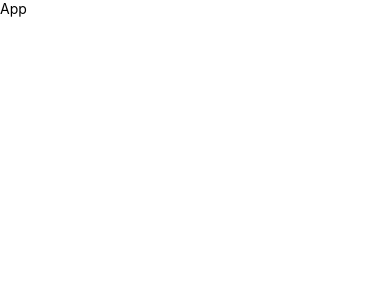
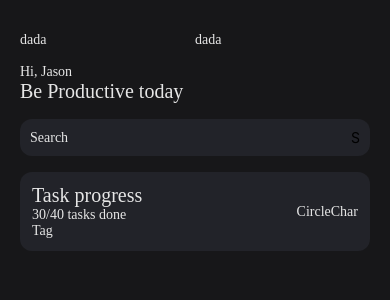
Before and after one commit to PhamBaBac/todoList, a React Native app: screen / in a window 390 px wide. Shown: the top 300 px of the page. Built offline with nearby package versions, Linux system fonts and the light colour scheme.

Commit message:
add components

```diff
--- a/App.tsx
+++ b/App.tsx
@@ -1,12 +1,18 @@
-import { View, Text } from 'react-native'
 import React from 'react'
+import HomeScreen from './src/screens/homes/HomeScreen'
+import { StatusBar } from 'react-native'
 
 const App = () => {
   return (
-    <View>
-      <Text>App</Text>
-    </View>
-  )
+    <>
+      <StatusBar
+        translucent
+        barStyle={'light-content'}
+        backgroundColor="transparent"
+      />
+      <HomeScreen />
+    </>
+  );
 }
 
 export default App
--- /dev/null
+++ b/src/components/CardComponent.tsx
@@ -0,0 +1,21 @@
+import {View, Text, StyleProp, ViewStyle} from 'react-native';
+import React, {ReactNode} from 'react';
+import {globalStyles} from '../styles/globalStyles';
+
+interface Props {
+  children: ReactNode;
+  bgColor?: string;
+  styles?: StyleProp<ViewStyle>;
+}
+
+const CardComponent = (props: Props) => {
+  const {children, bgColor, styles} = props;
+
+  return (
+    <View style={[globalStyles.inputContainer, {padding: 12}, styles]}>
+      {children}
+    </View>
+  );
+};
+
+export default CardComponent;
--- /dev/null
+++ b/src/components/Container.tsx
@@ -0,0 +1,18 @@
+import {View, Text, ScrollView} from 'react-native';
+import React, {ReactNode} from 'react';
+import {globalStyles} from '../styles/globalStyles';
+
+interface Props {
+  title?: string;
+  back?: boolean;
+  right?: ReactNode;
+  children: ReactNode;
+}
+
+const Container = (props: Props) => {
+  const {title, back, right, children} = props;
+
+  return <ScrollView style={[globalStyles.container]}>{children}</ScrollView>;
+};
+
+export default Container;
--- /dev/null
+++ b/src/components/RowComponent.tsx
@@ -0,0 +1,41 @@
+import {View, Text, TouchableOpacity, StyleProp, ViewStyle} from 'react-native';
+import React, {ReactNode} from 'react';
+import {globalStyles} from '../styles/globalStyles';
+
+interface Props {
+  children: ReactNode;
+  justify?:
+    | 'center'
+    | 'flex-start'
+    | 'flex-end'
+    | 'space-between'
+    | 'space-around'
+    | 'space-evenly'
+    | undefined;
+  onPress?: () => void;
+  styles?: StyleProp<ViewStyle>;
+}
+
+const RowComponent = (props: Props) => {
+  const {children, justify, onPress, styles} = props;
+
+  const localStyle = [
+    globalStyles.row,
+    {
+      justifyContent: justify ?? 'center',
+    },
+    styles,
+  ];
+
+  return onPress ? (
+    <TouchableOpacity
+      style={localStyle}
+      onPress={onPress ? () => onPress() : undefined}>
+      {children}
+    </TouchableOpacity>
+  ) : (
+    <View style={localStyle}>{children}</View>
+  );
+};
+
+export default RowComponent;
--- /dev/null
+++ b/src/components/SectionComponent.tsx
@@ -0,0 +1,15 @@
+import {View, Text} from 'react-native';
+import React, {Children, ReactNode} from 'react';
+import {globalStyles} from '../styles/globalStyles';
+
+interface Props {
+  children: ReactNode;
+}
+
+const SectionComponent = (props: Props) => {
+  const {children} = props;
+
+  return <View style={[globalStyles.section]}>{children}</View>;
+};
+
+export default SectionComponent;
--- /dev/null
+++ b/src/components/TextComponent.tsx
@@ -0,0 +1,34 @@
+import {View, Text} from 'react-native';
+import React from 'react';
+import {globalStyles} from '../styles/globalStyles';
+import {fontFamilies} from '../constants/fontFamilies';
+import {colors} from '../constants/colors';
+
+interface Props {
+  text: string;
+  size?: number;
+  font?: string;
+  color?: string;
+  flex?: number;
+}
+
+const TextComponent = (props: Props) => {
+  const {text, font, size, color, flex} = props;
+
+  return (
+    <Text
+      style={[
+        globalStyles.text,
+        {
+          flex: flex ?? 1,
+          fontFamily: font ?? fontFamilies.regular,
+          fontSize: size ?? 14,
+          color: color ?? colors.desc,
+        },
+      ]}>
+      {text}
+    </Text>
+  );
+};
+
+export default TextComponent;
--- /dev/null
+++ b/src/components/TitleComponent.tsx
@@ -0,0 +1,26 @@
+import {View, Text} from 'react-native';
+import React from 'react';
+import TextComponent from './TextComponent';
+import {fontFamilies} from '../constants/fontFamilies';
+
+interface Props {
+  text: string;
+  font?: string;
+  size?: number;
+  color?: string;
+}
+
+const TitleComponent = (props: Props) => {
+  const {text, font, size, color} = props;
+
+  return (
+    <TextComponent
+      size={size ?? 20}
+      font={font ?? fontFamilies.semiBold}
+      color={color}
+      text={text}
+    />
+  );
+};
+
+export default TitleComponent;
--- /dev/null
+++ b/src/constants/colors.ts
@@ -0,0 +1,9 @@
+export const colors = {
+  bgColor: '#171719',
+  gray: '#222329',
+  gray2: '#696B6F',
+  text: '#ffffff',
+  desc: '#e6e6e6',
+  blue: '#3618e0b3',
+  white: '#fafafa',
+};
--- /dev/null
+++ b/src/screens/homes/HomeScreen.tsx
@@ -0,0 +1,51 @@
+import React from 'react';
+import {Text, View} from 'react-native';
+import CardComponent from '../../components/CardComponent';
+import Container from '../../components/Container';
+import RowComponent from '../../components/RowComponent';
+import SectionComponent from '../../components/SectionComponent';
+import TextComponent from '../../components/TextComponent';
+import TitleComponent from '../../components/TitleComponent';
+import {globalStyles} from '../../styles/globalStyles';
+
+const HomeScreen = () => {
+  return (
+    <Container>
+      <SectionComponent>
+        <RowComponent justify="space-between">
+          <TextComponent text="dada" />
+          <TextComponent text="dada" />
+        </RowComponent>
+      </SectionComponent>
+      <SectionComponent>
+        <TextComponent text="Hi, Jason" />
+        <TitleComponent text="Be Productive today" />
+      </SectionComponent>
+      <SectionComponent>
+        <RowComponent
+          styles={[globalStyles.inputContainer]}
+          onPress={() => console.log('Say hi')}>
+          <TextComponent text="Search" />
+          <Text>S</Text>
+        </RowComponent>
+      </SectionComponent>
+      <SectionComponent>
+        <CardComponent>
+          <RowComponent>
+            <View style={{flex: 1}}>
+              <TitleComponent text="Task progress" />
+              <TextComponent text="30/40 tasks done" />
+
+              <TextComponent text="Tag" />
+            </View>
+            <View>
+              <TextComponent text="CircleChar" />
+            </View>
+          </RowComponent>
+        </CardComponent>
+      </SectionComponent>
+    </Container>
+  );
+};
+
+export default HomeScreen;
--- /dev/null
+++ b/src/styles/globalStyles.ts
@@ -0,0 +1,35 @@
+import {Platform, StyleSheet} from 'react-native';
+import {colors} from '../constants/colors';
+import {fontFamilies} from '../constants/fontFamilies';
+
+export const globalStyles = StyleSheet.create({
+  container: {
+    flex: 1,
+    backgroundColor: colors.bgColor,
+    padding: 20,
+    paddingTop: Platform.OS === 'ios' ? 42 : 32,
+  },
+
+  row: {
+    flexDirection: 'row',
+    justifyContent: 'center',
+    alignItems: 'center',
+  },
+
+  text: {
+    fontSize: 14,
+    fontFamily: fontFamilies.regular,
+    color: colors.text,
+  },
+
+  inputContainer: {
+    backgroundColor: colors.gray,
+    borderRadius: 12,
+    paddingHorizontal: Platform.OS === 'ios' ? 12 : 10,
+    paddingVertical: Platform.OS === 'ios' ? 12 : 10,
+  },
+
+  section: {
+    marginBottom: 16,
+  },
+});
```
